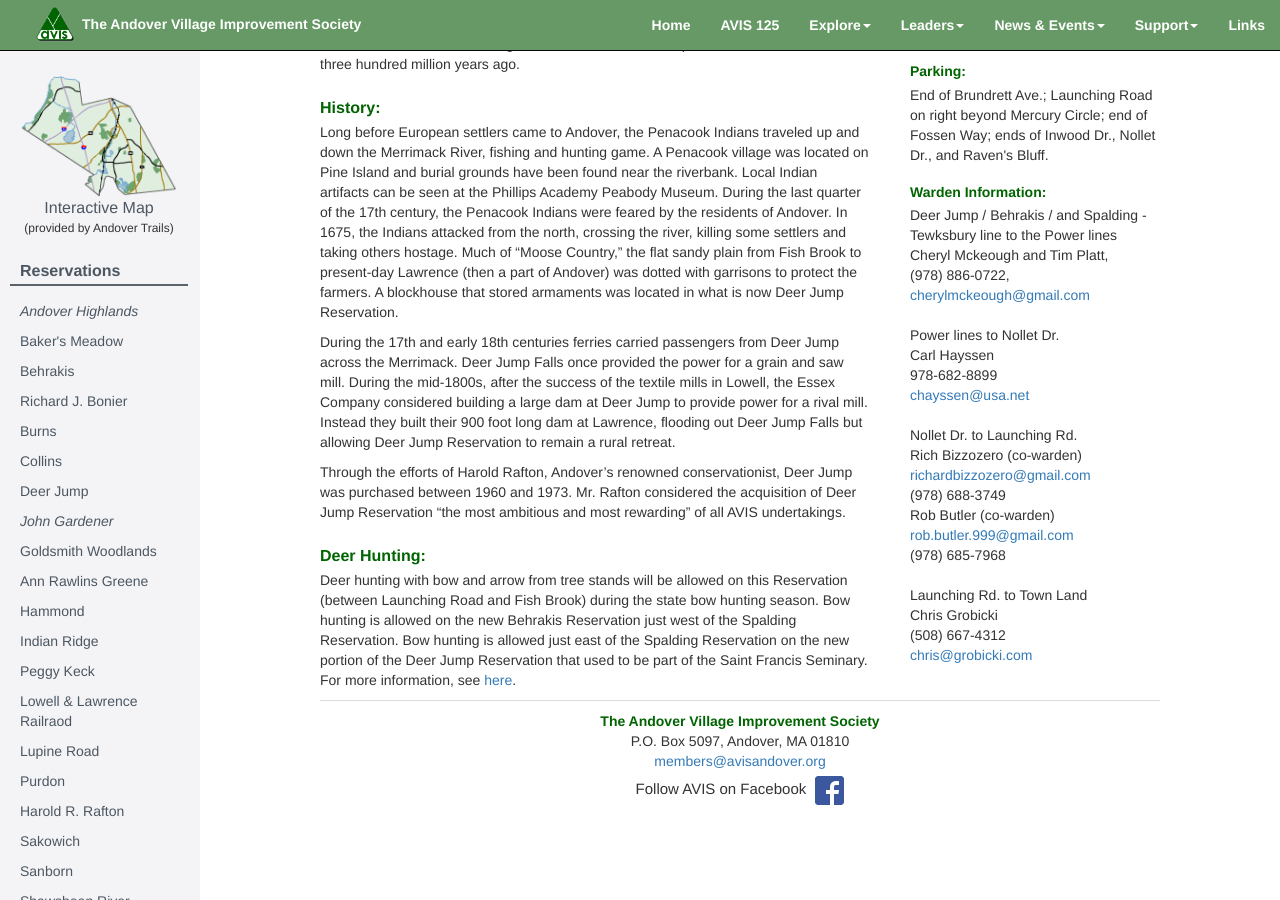
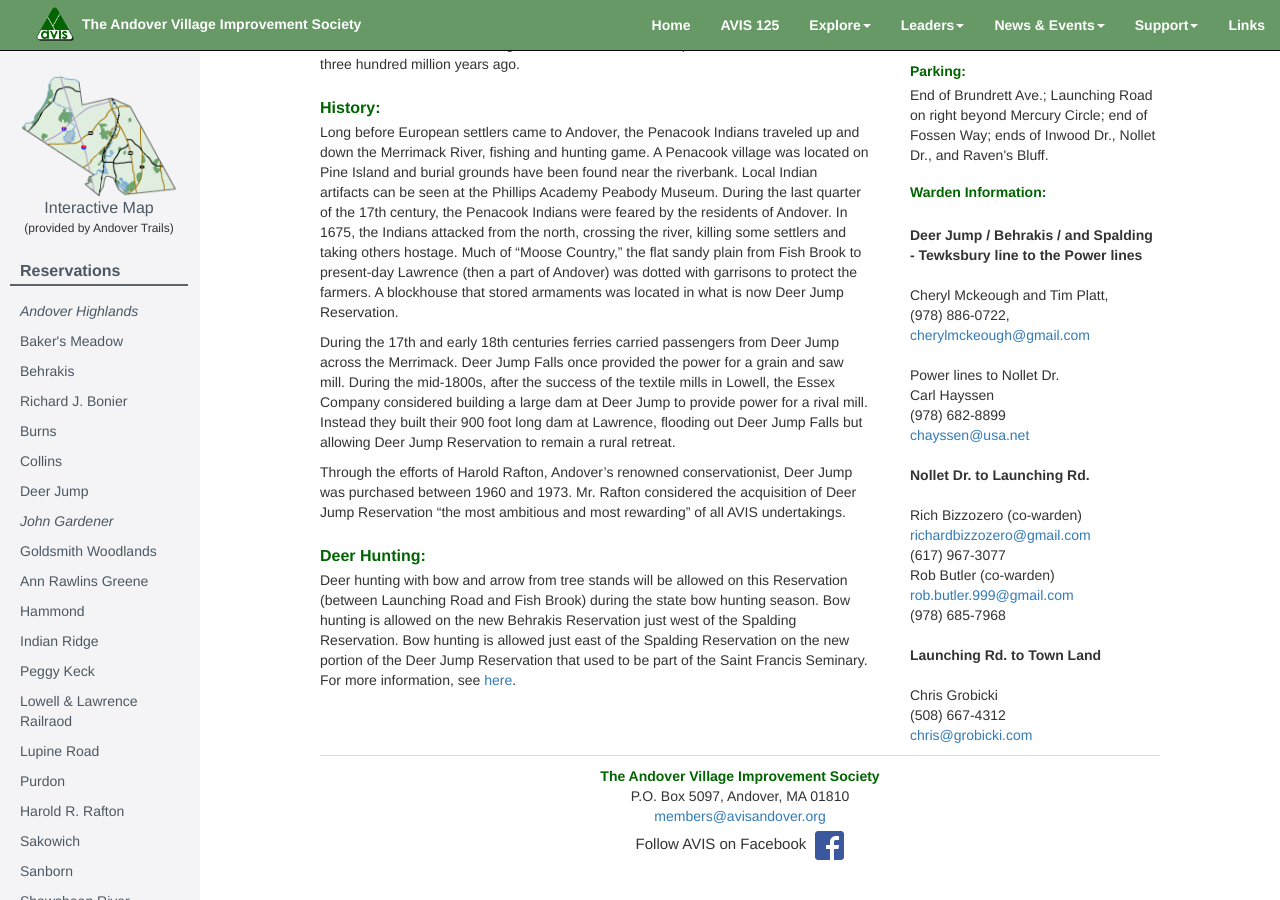
Before and after one commit to avisandover/avis-website, a Jekyll site: the page built from deer_jump.html, in a window 1280 px wide and 900 px high, scrolled down 600 px. Built offline with Jekyll 4.4.1, drawn with Linux system fonts in a browser that asks for light colours.

Commit message:
More updates

```diff
--- a/deer_jump.html
+++ b/deer_jump.html
@@ -50,25 +50,32 @@
 
   <h5>Warden Information:</h5>
   <p>
-    Deer Jump / Behrakis / and Spalding - Tewksbury line to the Power lines<br>
+    <br/>
+    <b>Deer Jump / Behrakis / and Spalding - Tewksbury line to the Power lines<br></b>
+    <br/>
+
     Cheryl Mckeough and Tim Platt,<br>
     (978) 886-0722,<br>
     <a href="mailto:cherylmckeough@gmail.com">cherylmckeough@gmail.com</a><br><br>
 
     Power lines to Nollet Dr.<br>
     Carl Hayssen<br>
-    978-682-8899<br>
+    (978) 682-8899<br>
     <a href="mailto:chayssen@usa.net">chayssen@usa.net</a><br><br>
 
-    Nollet Dr. to Launching Rd.<br>
+    <b>Nollet Dr. to Launching Rd.<br></b>
+    <br/>
+
     Rich Bizzozero (co-warden)<br>
     <a href="mailto:richardbizzozero@gmail.com">richardbizzozero@gmail.com</a><br>
-    (978) 688-3749<br>
+    (617) 967-3077<br>
     Rob Butler (co-warden)<br>
     <a href="mailto:rob.butler.999@gmail.com">rob.butler.999@gmail.com</a><br>
     (978) 685-7968<br><br>
 
-    Launching Rd. to Town Land<br>
+    <b>Launching Rd. to Town Land<br></b>
+    <br/>
+
     Chris Grobicki <br>
     (508) 667-4312 <br>
     <a href="mailto:chris@grobicki.com">chris@grobicki.com</a>
--- a/wardens.html
+++ b/wardens.html
@@ -160,7 +160,7 @@
           <p>(Nollet Dr. to Launching Rd.)</p>
         </td>
         <td>Rich Bizzozero (Co-warden)</td>
-        <td>(978) 688-3749</td>
+        <td>(617) 967-3077</td>
         <td><a href="mailto:richardbizzozero@gmail.com">richardbizzozero@gmail.com</a></td>
       </tr>
       <tr>
```
Also changed, not shown: events.html (+29 -28 lines).
